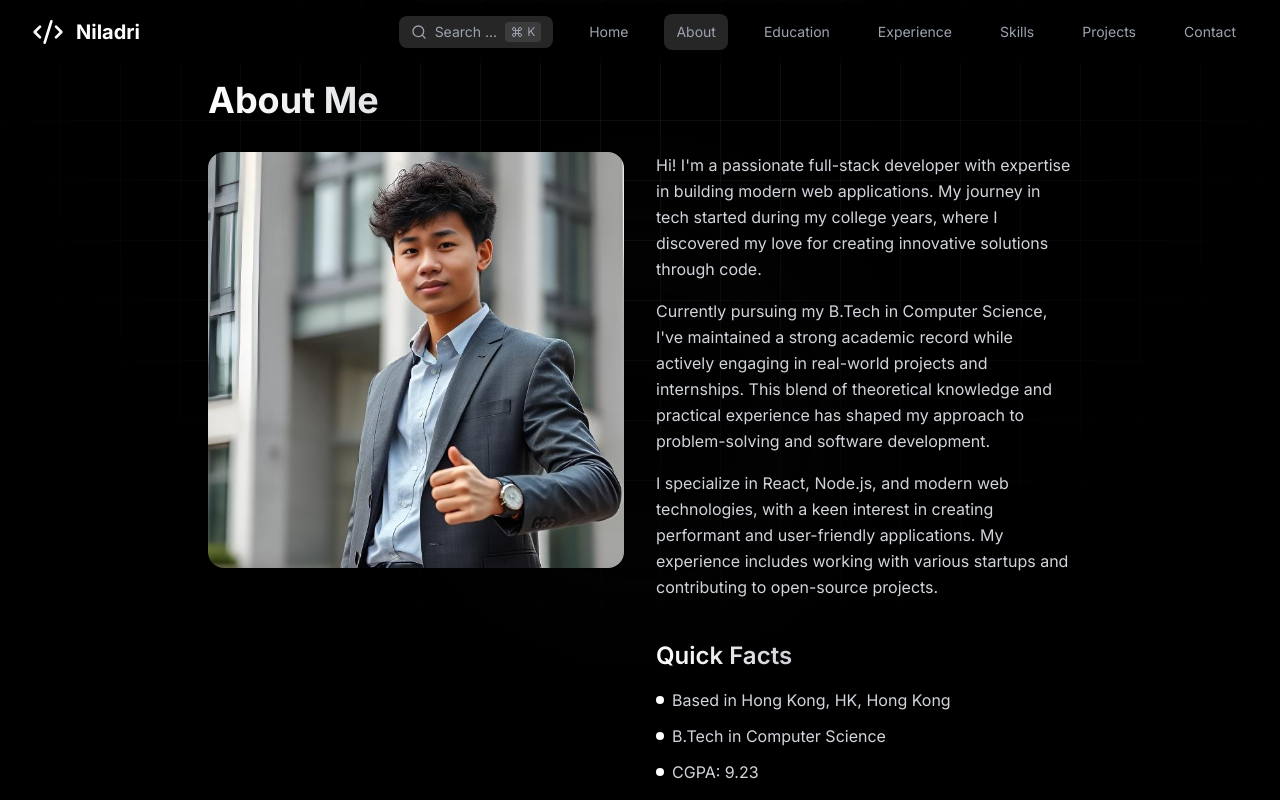
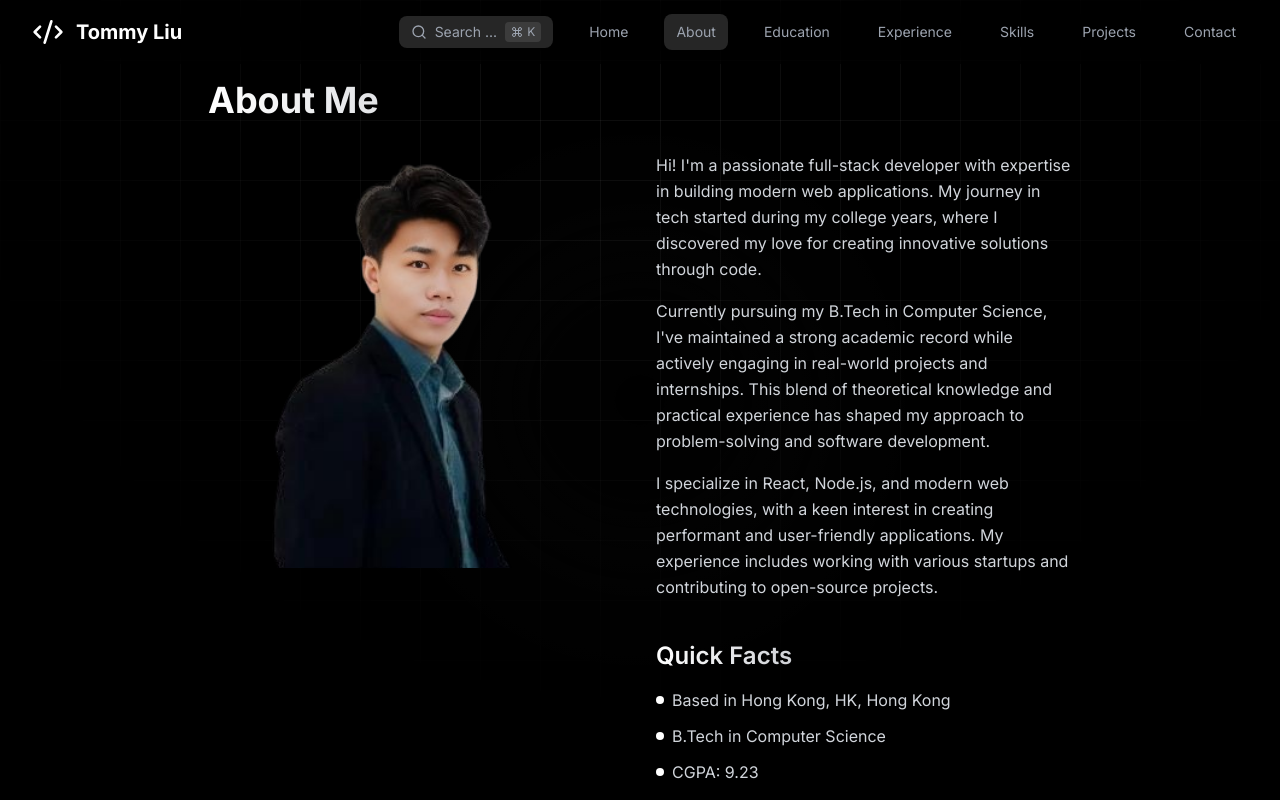
Before and after one commit to tommyliu-95518/topdev-tommyliu-95518, a Next.js app: page /about in a window 1280 px wide. Shown: the top 800 px of the page. Built offline with nearby package versions, Linux system fonts and the light colour scheme.

Commit message:
fifth change

```diff
--- a/src/components/Navbar.tsx
+++ b/src/components/Navbar.tsx
@@ -37,7 +37,7 @@ const Navbar = () => {
 						{/* Logo */}
 						<Link href="/" className="flex items-center space-x-3">
 							<Code2 className="w-8 h-8 text-white" />
-							<span className="text-xl font-bold text-white">Niladri</span>
+							<span className="text-xl font-bold text-white">Tommy Liu</span>
 						</Link>
 
 						{/* Desktop Navigation */}
--- a/src/pages/About.tsx
+++ b/src/pages/About.tsx
@@ -44,7 +44,7 @@ const About = () => {
 				<ScrollAnimation>
 					<div className="aspect-square overflow-hidden rounded-2xl">
 						<img
-							src={`/profile/profile.png?t=${Date.now()}`}
+							src={`/profile/picture.png?t=${Date.now()}`}
 							alt="Tommy Liu"
 							className="w-full h-full object-cover hover:scale-105 transition-transform duration-500"
 						/>
```
Also changed, not shown: public/profile/picture.png (added).
